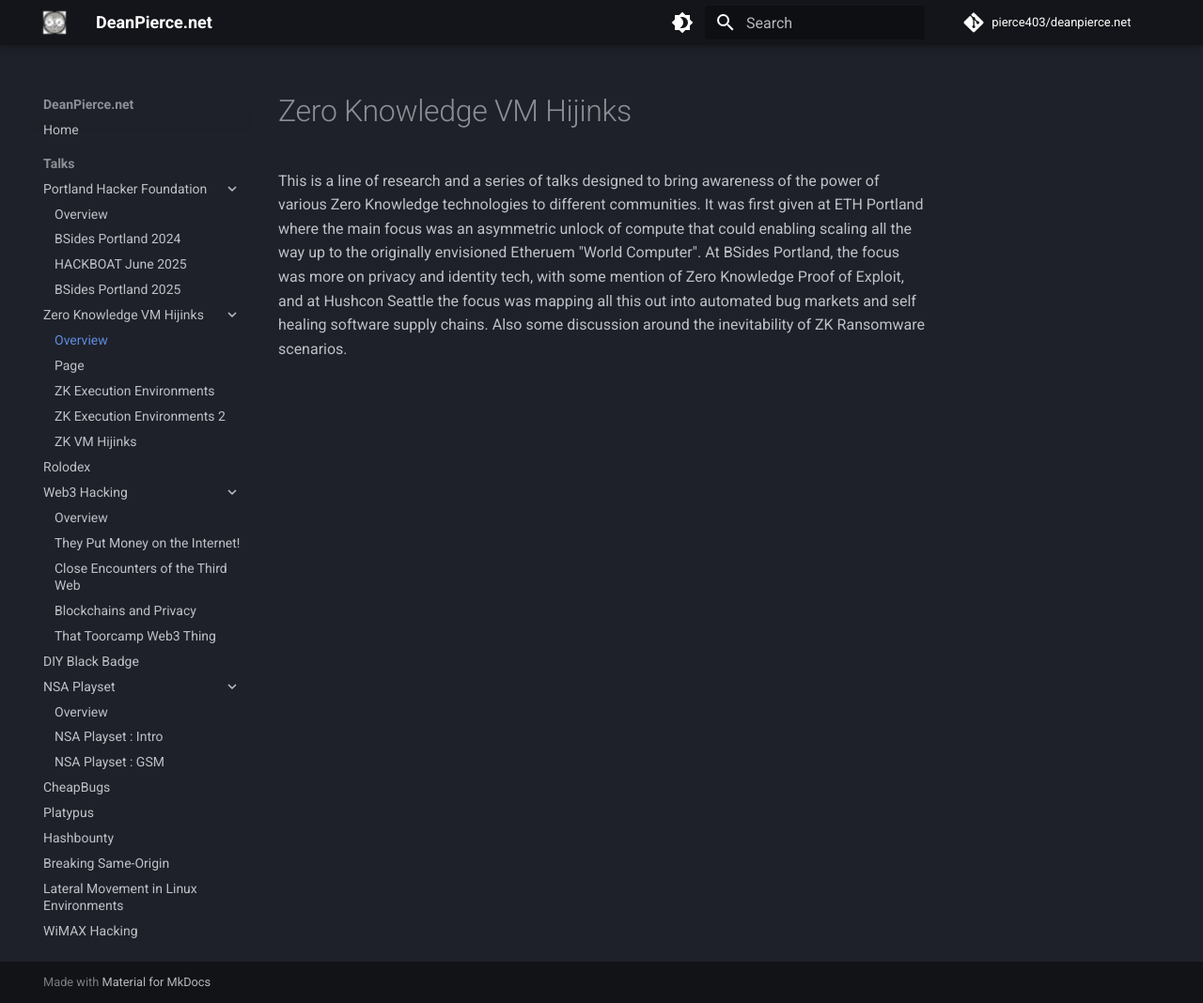
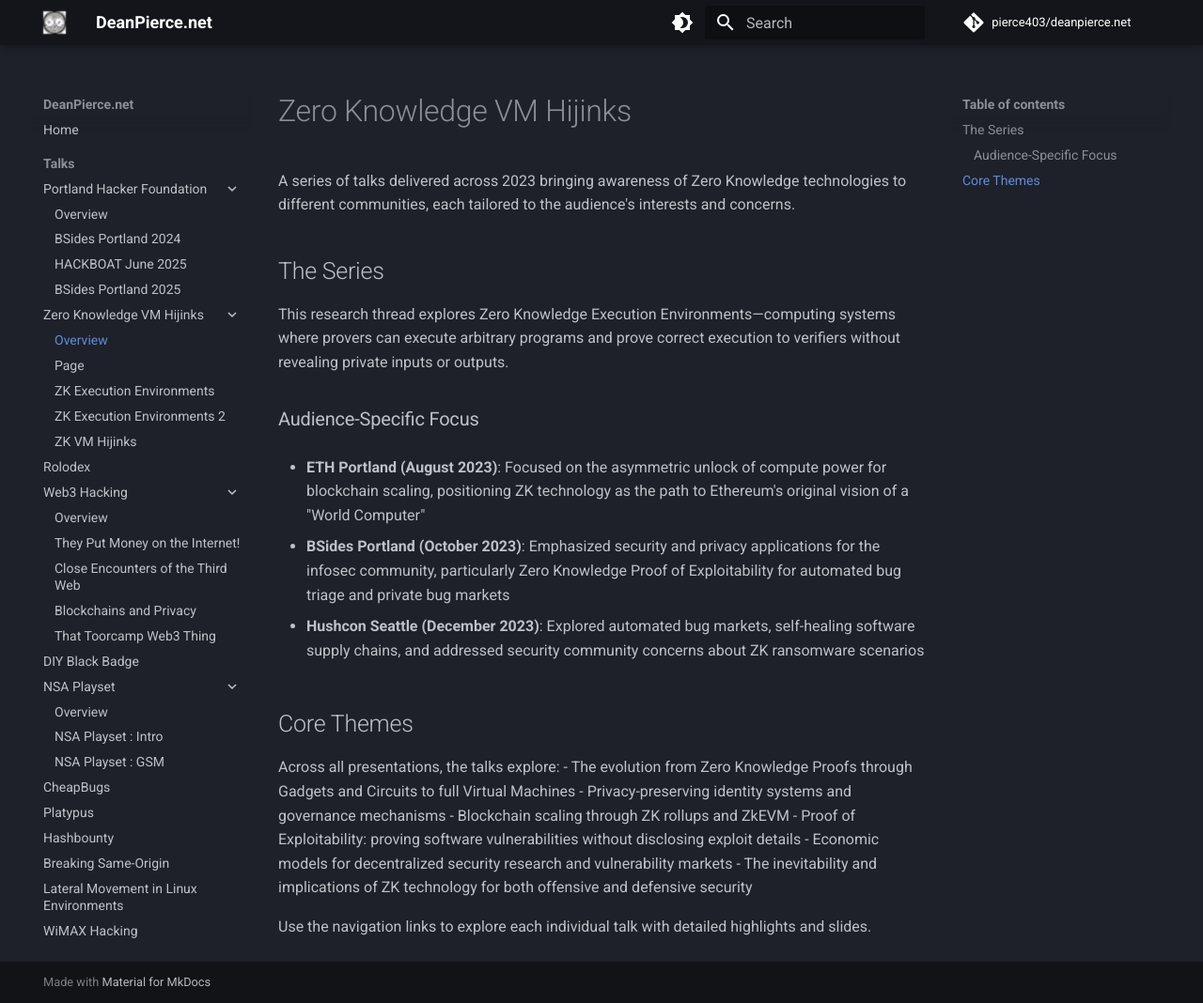
Before and after one commit to pierce403/deanpierce.net, an MkDocs documentation site: the page built from docs/talks/zero-knowledge-vm-hijinks/index.md, in a window 1280 px wide and 1068 px high. Shown: the whole window at 94% size. Built offline with MkDocs 1.6.1 and Material for MkDocs 9.7.7, drawn with Linux system fonts in a browser that asks for light colours; comment, search, counter and statistics services are not loaded.

Commit message:
Add comprehensive descriptions to all ZK and Web3 talks, expand ZK VM Hijinks overview, fix typo

```diff
--- a/docs/talks/zero-knowledge-vm-hijinks/index.md
+++ b/docs/talks/zero-knowledge-vm-hijinks/index.md
@@ -4,4 +4,28 @@ description: ZK Fun Times
 
 # Zero Knowledge VM Hijinks
 
-This is a line of research and a series of talks designed to bring awareness of the power of various Zero Knowledge technologies to different communities. It was first given at ETH Portland where the main focus was an asymmetric unlock of compute that could enabling scaling all the way up to the originally envisioned Etheruem "World Computer". At BSides Portland, the focus was more on privacy and identity tech, with some mention of Zero Knowledge Proof of Exploit, and at Hushcon Seattle the focus was mapping all this out into automated bug markets and self healing software supply chains. Also some discussion around the inevitability of ZK Ransomware scenarios.
+A series of talks delivered across 2023 bringing awareness of Zero Knowledge technologies to different communities, each tailored to the audience's interests and concerns.
+
+## The Series
+
+This research thread explores Zero Knowledge Execution Environments—computing systems where provers can execute arbitrary programs and prove correct execution to verifiers without revealing private inputs or outputs.
+
+### Audience-Specific Focus
+
+- **ETH Portland (August 2023)**: Focused on the asymmetric unlock of compute power for blockchain scaling, positioning ZK technology as the path to Ethereum's original vision of a "World Computer"
+
+- **BSides Portland (October 2023)**: Emphasized security and privacy applications for the infosec community, particularly Zero Knowledge Proof of Exploitability for automated bug triage and private bug markets
+
+- **Hushcon Seattle (December 2023)**: Explored automated bug markets, self-healing software supply chains, and addressed security community concerns about ZK ransomware scenarios
+
+## Core Themes
+
+Across all presentations, the talks explore:
+- The evolution from Zero Knowledge Proofs through Gadgets and Circuits to full Virtual Machines
+- Privacy-preserving identity systems and governance mechanisms
+- Blockchain scaling through ZK rollups and ZkEVM
+- Proof of Exploitability: proving software vulnerabilities without disclosing exploit details
+- Economic models for decentralized security research and vulnerability markets
+- The inevitability and implications of ZK technology for both offensive and defensive security
+
+Use the navigation links to explore each individual talk with detailed highlights and slides.
```
Also changed, not shown: docs/talks/web3-hacking/blockchains-and-privacy.md (+12 -2 lines), docs/talks/web3-hacking/close-encounters-of-the-third-web.md (+12 -2 lines), docs/talks/web3-hacking/that-toorcamp-web3-thing.md (+12 -2 lines), docs/talks/web3-hacking/they-put-money-on-the-internet.md (+17 -3 lines).
